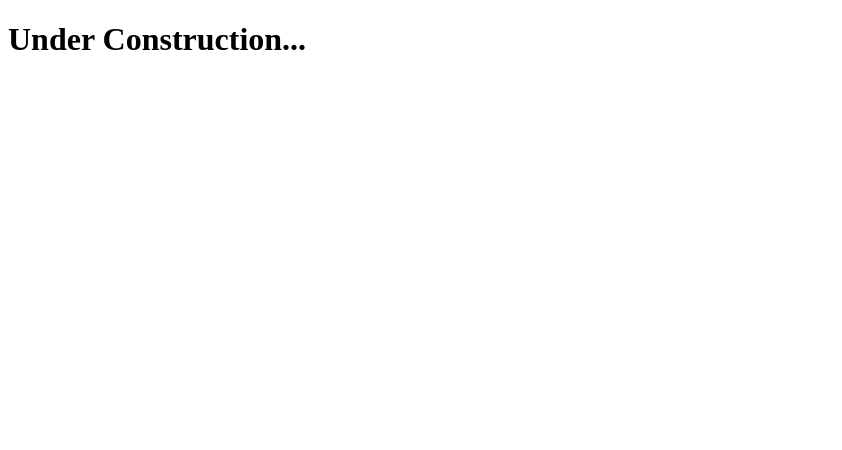
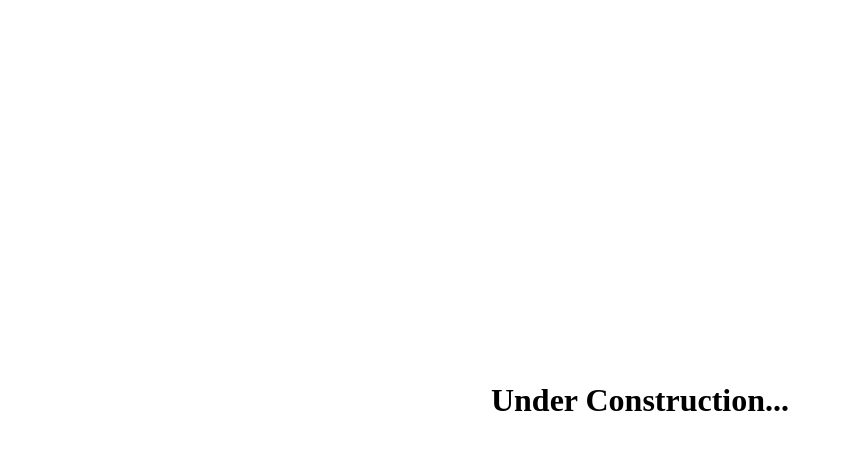
Before and after one commit to Anu-Ra-g/Anu-Ra-g.github.io, a plain HTML site: page index.html in a window 1280 px wide. Shown: the whole page, without its empty margins (0-842 px from the left). Drawn offline with Linux system fonts and the light colour scheme.

Commit message:
added some styles

```diff
--- a/index.html
+++ b/index.html
@@ -4,6 +4,16 @@
     <meta charset="UTF-8">
     <meta name="viewport" content="width=device-width, initial-scale=1.0">
     <title>Document</title>
+    <style>
+        body {
+            display: flex;
+            justify-content: center;
+            align-items: center;
+            height: 100vh;
+            margin: 0;
+            text-align: center;
+        }
+    </style>
 </head>
 <body>
     <h1>Under Construction...</h1>
```
